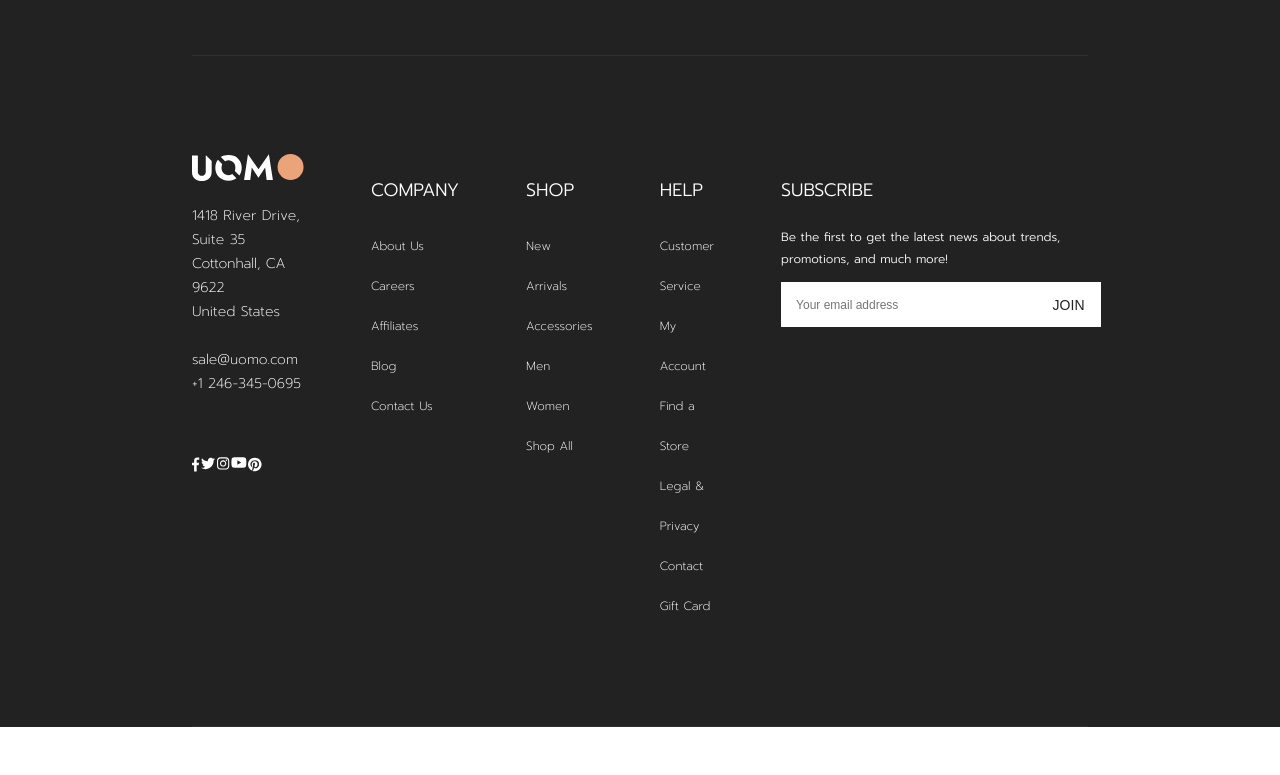
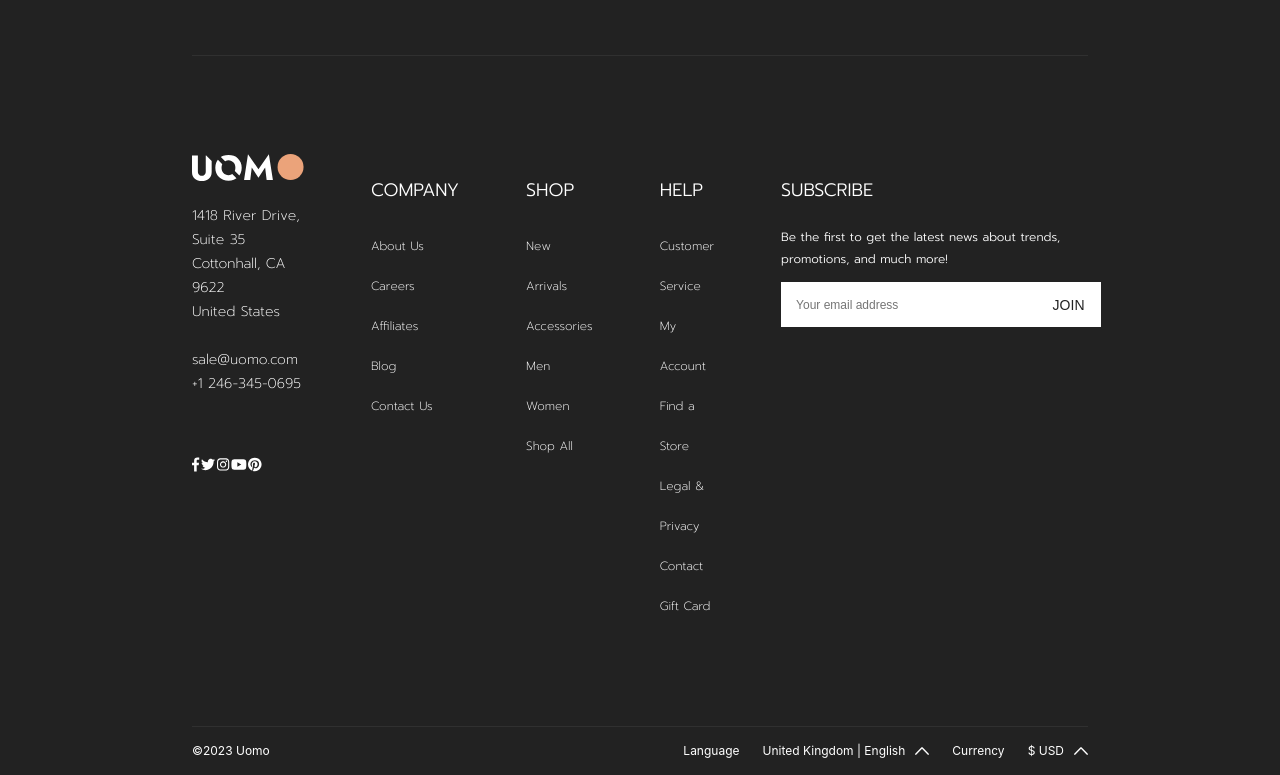
Before and after one commit to desokan/ShopFront_Frontend, a React (Create React App) app: page / in a window 1280 px wide. Shown: the part 808-1583 px from the top of the page. Before the commit the page ends 1535 px from the top, so only its background shows below. Built offline with nearby package versions, Linux system fonts and the light colour scheme.

Commit message:
finsihed bottom

```diff
--- a/src/components/footer/FooterBot.js
+++ b/src/components/footer/FooterBot.js
@@ -1,9 +1,30 @@
+import classes from "./FooterBot.module.css";
+import ArrowUp from "../svgs/ArrowUp";
+
 const FooterBot = () => {
-    return (
-        <>
-
-        </>
-    )
-}
+  return (
+    <section className={classes.footerBotContainer}>
+      <div>
+        <p>©2023 Uomo</p>
+      </div>
+      <div className={classes.optionsContainer}>
+        <p>Language</p>
+        <p>
+          United Kingdom | English
+          <span className={classes.arrowUp}>
+            <ArrowUp />
+          </span>
+        </p>
+        <p>Currency</p>
+        <p>
+          $ USD
+          <span className={classes.arrowUp}>
+            <ArrowUp />
+          </span>
+        </p>
+      </div>
+    </section>
+  );
+};
 
 export default FooterBot;
--- /dev/null
+++ b/src/components/footer/FooterBot.module.css
@@ -0,0 +1,24 @@
+.footerBotContainer {
+display: grid;
+grid-auto-flow: column;
+color: white;
+font-size: 12px;
+font-weight: 400;
+line-height: 24px;
+word-wrap: break-word
+
+}
+
+.optionsContainer {
+    display: grid;
+    grid-auto-flow: column;
+    justify-content: end;
+    justify-self: end;
+    column-gap: 23px;
+}
+
+.arrowUp {
+    margin-left: 10px;
+    position: relative;
+    top: 3px;
+}
--- a/src/components/footer/FooterMid.module.css
+++ b/src/components/footer/FooterMid.module.css
@@ -21,6 +21,7 @@
   max-width: 64%;
   padding-top: 47px;
   font-family: "Prompt", sans-serif;
+  align-items: center;
 }
 
 .titles > h4 {
--- /dev/null
+++ b/src/components/svgs/ArrowUp.js
@@ -0,0 +1,23 @@
+const ArrowUp = () => {
+  return (
+    <svg
+      width="14"
+      height="14"
+      viewBox="0 0 14 14"
+      fill="none"
+      xmlns="http://www.w3.org/2000/svg"
+    >
+      <g id="upload 1">
+        <g id="Group">
+          <path
+            id="Expand Less"
+            d="M7.49932 3.36102C7.22726 3.08897 6.77274 3.08897 6.49999 3.36102L0.206656 9.63825C-0.0688853 9.91379 -0.0688853 10.3606 0.206656 10.6355C0.482197 10.911 0.929749 10.911 1.20529 10.6355L6.99997 4.85691L12.794 10.6362C13.0702 10.9117 13.517 10.9117 13.7933 10.6362C14.0688 10.3606 14.0688 9.91379 13.7933 9.63895L7.49932 3.36102Z"
+            fill="white"
+          />
+        </g>
+      </g>
+    </svg>
+  );
+};
+
+export default ArrowUp
```
